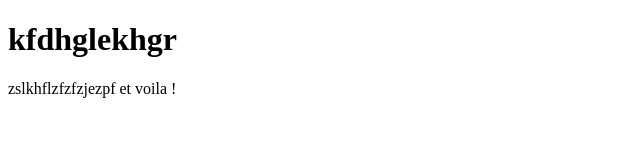
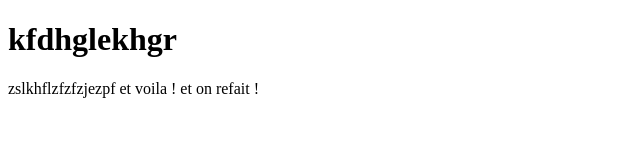
Before and after one commit to CarotteIndigo/GitHub2Imen, a plain HTML site: page index.html in a window 1280 px wide. Shown: the full height of the page, 0-640 px from the left. Drawn offline with Linux system fonts and the light colour scheme.

Commit message:
retour a l'envoyer

```diff
--- a/index.html
+++ b/index.html
@@ -8,5 +8,6 @@
 <body>
    <h1>kfdhglekhgr</h1>
    zslkhflzfzfzjezpf et voila !
+   et on refait !
 </body>
 </html>
```
